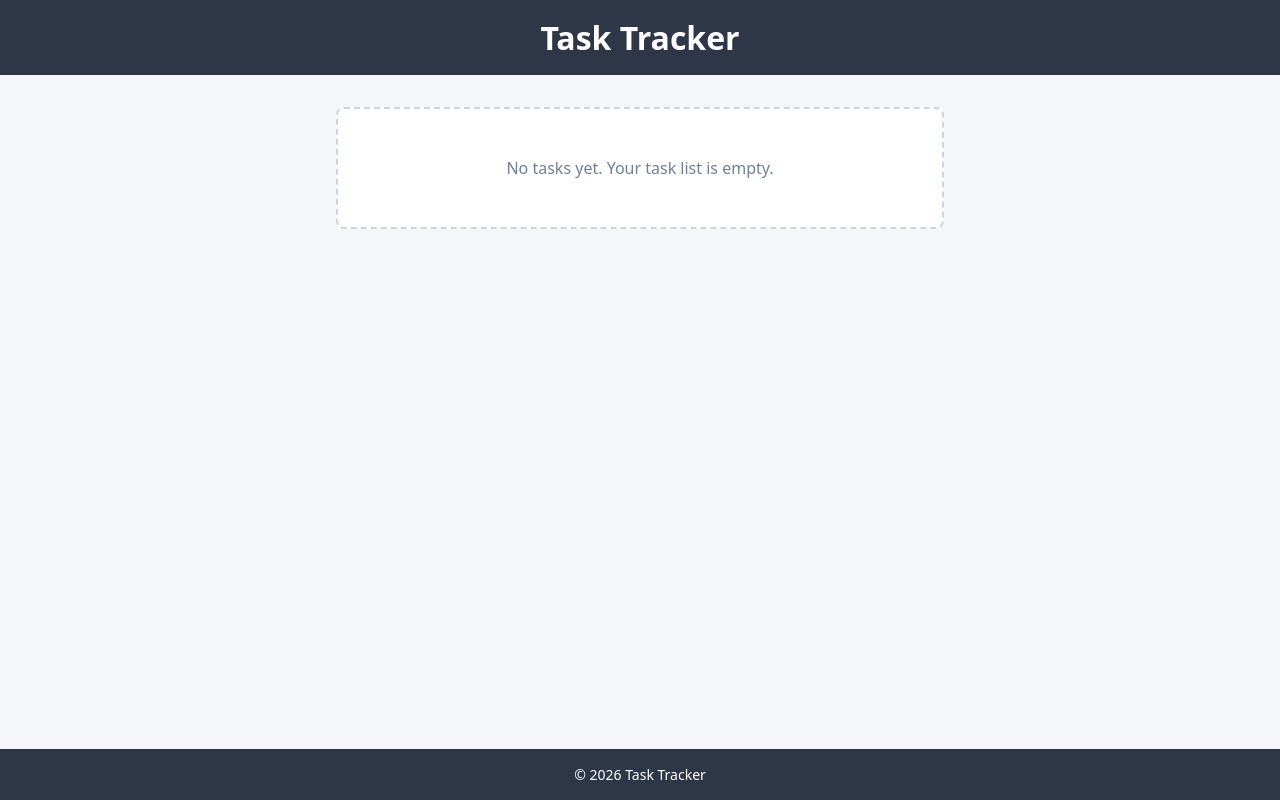
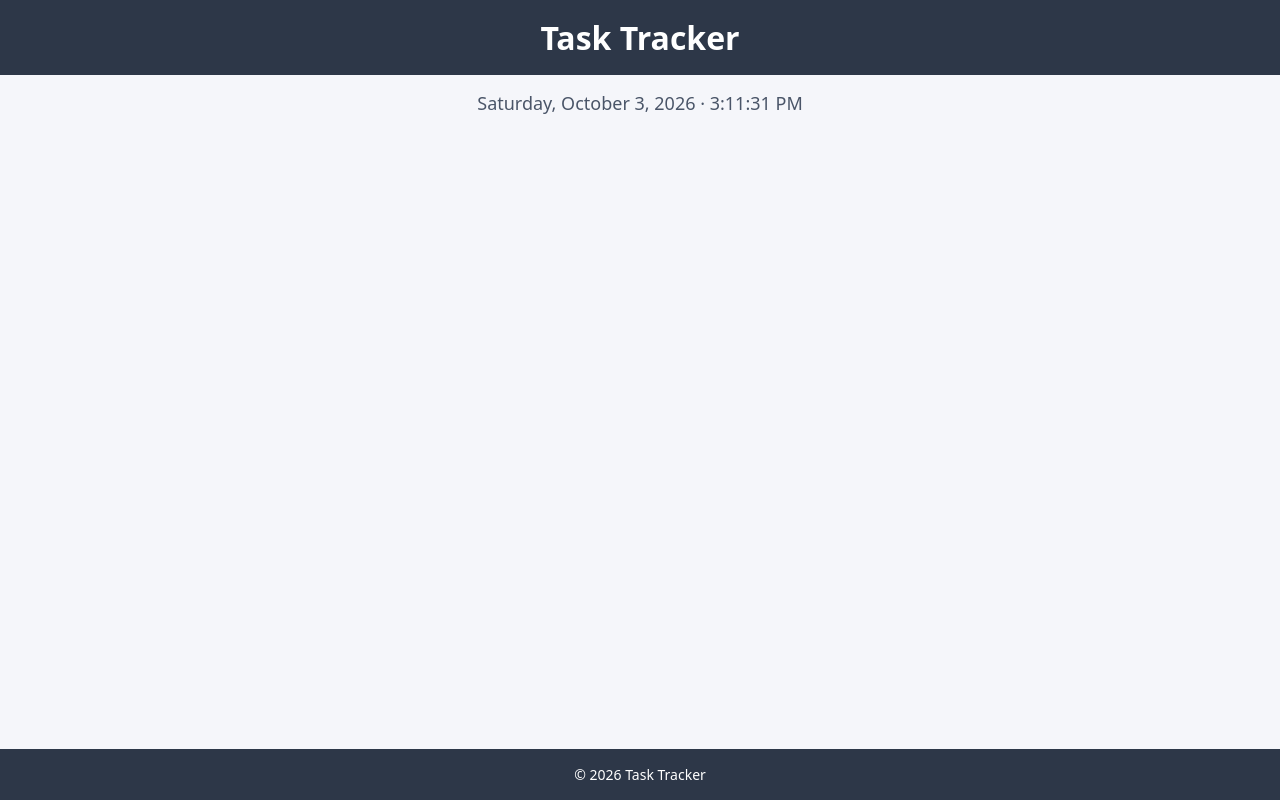
Before and after one commit to minionsrahat/team-tasktracker, a React (Vite) app: page / in a window 1280 px wide. Built offline with nearby package versions, Linux system fonts and the light colour scheme.

Commit message:
Add today datetime heading

```diff
--- a/src/App.jsx
+++ b/src/App.jsx
@@ -1,5 +1,5 @@
 import Header from './components/Header.jsx'
-import TaskList from './components/TaskList.jsx'
+import DateTimeHeading from './components/DateTimeHeading.jsx'
 import Footer from './components/Footer.jsx'
 
 export default function App() {
@@ -8,8 +8,8 @@ export default function App() {
   return (
     <div className="app">
       <Header />
+      <DateTimeHeading />
       <main className="main">
-        <TaskList tasks={tasks} />
       </main>
       <Footer />
     </div>
--- /dev/null
+++ b/src/components/DateTimeHeading.jsx
@@ -0,0 +1,22 @@
+import { useEffect, useState } from 'react'
+
+export default function DateTimeHeading() {
+  const [now, setNow] = useState(() => new Date())
+
+  useEffect(() => {
+    const id = setInterval(() => setNow(new Date()), 1000)
+    return () => clearInterval(id)
+  }, [])
+
+  return (
+    <h2 className="datetime">
+      {now.toLocaleDateString(undefined, {
+        weekday: 'long',
+        year: 'numeric',
+        month: 'long',
+        day: 'numeric',
+      })}{' '}
+      &middot; {now.toLocaleTimeString()}
+    </h2>
+  )
+}
--- a/src/index.css
+++ b/src/index.css
@@ -28,6 +28,14 @@ body {
   font-size: 0.875rem;
 }
 
+.datetime {
+  text-align: center;
+  font-size: 1.125rem;
+  font-weight: 500;
+  color: #4a5568;
+  padding: 1rem 1.5rem 0;
+}
+
 .main {
   flex: 1;
   width: 100%;
```
